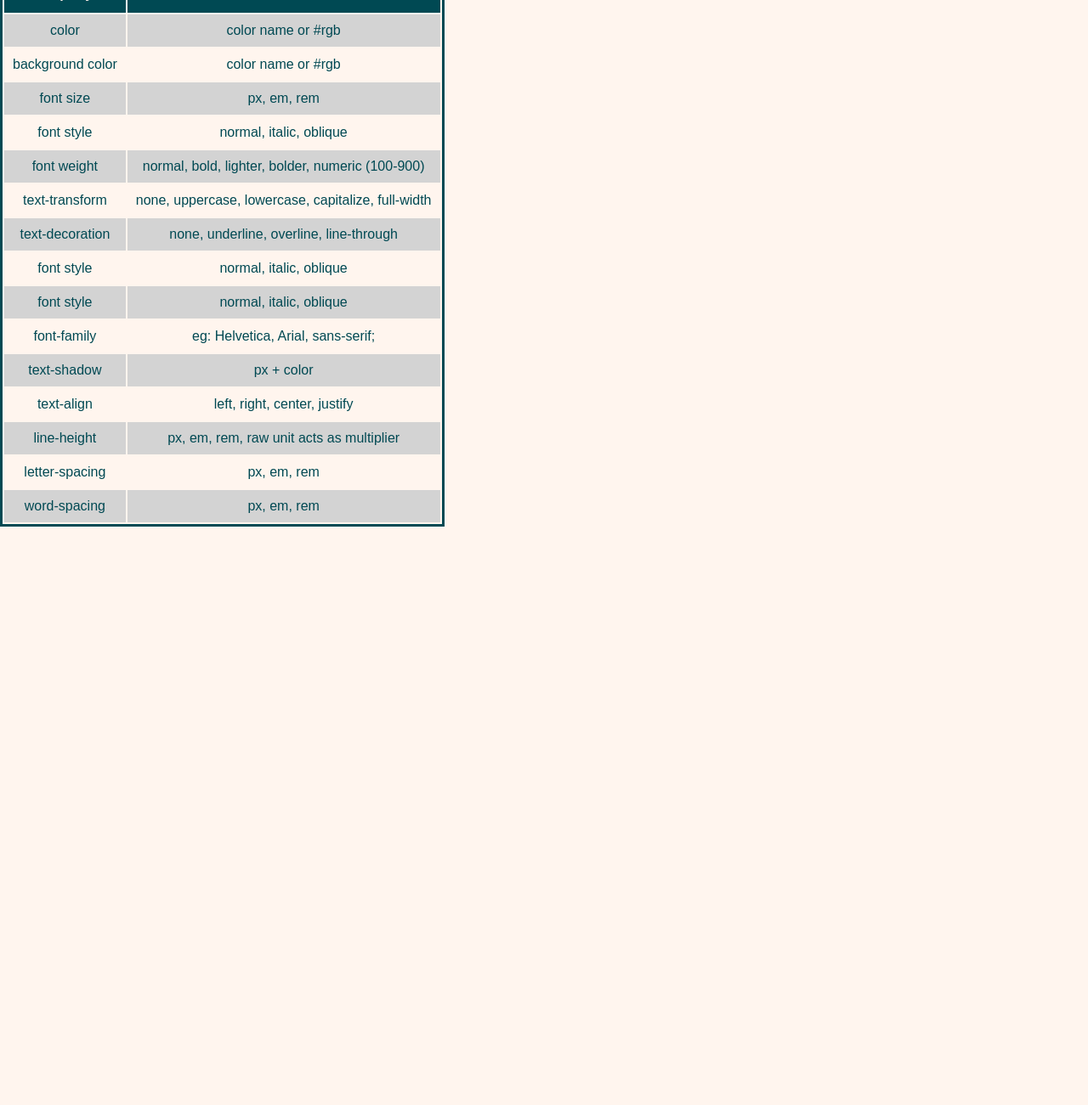
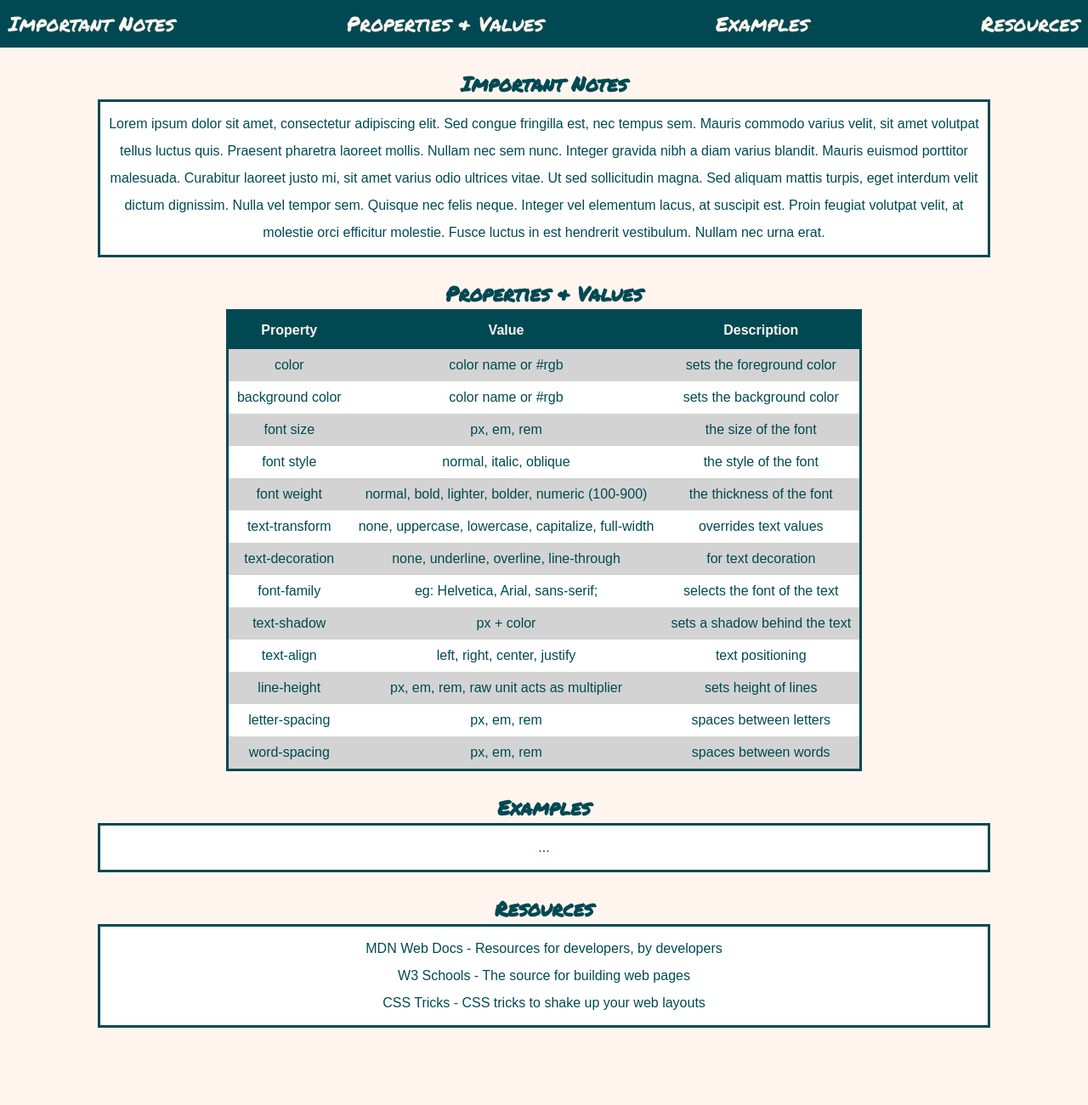
Before and after one commit to phtevenclarkos/cheatsheet, a plain HTML site: page index.html in a window 1280 px wide. Shown: the part 99-1400 px from the top of the page at 85% size. Before the commit the page ends 800 px from the top, so only its background shows below. Drawn offline with Linux system fonts and the light colour scheme.

Commit message:
commit three

```diff
--- a/index.html
+++ b/index.html
@@ -6,79 +6,121 @@
     <meta name="viewport" content="width=device-width, initial-scale=1.0">
     <title>Cheatsheet</title>
     <link rel="stylesheet" href="./resources/style.css">
+    <link href="https://fonts.googleapis.com/css2?family=Permanent+Marker&display=swap" rel="stylesheet">
 </head>
 <body>
+    <section class="banner">
     <h1>Cheatsheet - CSS</h1>
+        <ul>
+            <li><a href="#1">Important Notes</a></li>
+            <li><a href="#2">Properties & Values</a></li>
+            <li><a href="#3">Examples</a></li>
+            <li><a href="#4">Resources</a></li>
+        </ul>
+    </section>
+
     <!-- Section 1 -->
+        <section id="1">
 
-    <section class="section1">
-        <h2>CSS Properties & Values</h2>
+            <h2>Important Notes</h2>
+                <p class="text-box">Lorem ipsum dolor sit amet, consectetur adipiscing elit. Sed congue fringilla est, nec tempus sem. Mauris commodo varius velit, sit amet volutpat tellus luctus quis. Praesent pharetra laoreet mollis. Nullam nec sem nunc. Integer gravida nibh a diam varius blandit. Mauris euismod porttitor malesuada. Curabitur laoreet justo mi, sit amet varius odio ultrices vitae. Ut sed sollicitudin magna. Sed aliquam mattis turpis, eget interdum velit dictum dignissim. Nulla vel tempor sem. Quisque nec felis neque. Integer vel elementum lacus, at suscipit est. Proin feugiat volutpat velit, at molestie orci efficitur molestie. Fusce luctus in est hendrerit vestibulum. Nullam nec urna erat.</p>
+        </section>
+
+    <!-- Section 2 -->
+
+    <section id="2">
+        <h2>Properties & Values</h2>
             <table>
                 <tr>
                     <th>Property</th>
                     <th>Value</th>
+                    <th>Description</th>
                 </tr>
                 <tr>
                     <td>color</td>
                     <td>color name or #rgb</td>
+                    <td>sets the foreground color</td>
                 </tr>
                 <tr>
                     <td>background color</td>
                     <td>color name or #rgb</td>
+                    <td>sets the background color</td>
                 </tr>
                 <tr>
                     <td>font size</td>
                     <td>px, em, rem</td>
+                    <td>the size of the font</td>
                 </tr>
                 <tr>
                     <td>font style</td>
                     <td>normal, italic, oblique</td>
+                    <td>the style of the font</td>
                 </tr>
                 <tr>
                     <td>font weight</td>
                     <td>normal, bold, lighter, bolder, numeric (100-900)</td>
+                    <td>the thickness of the font</td>
                 </tr>
                 <tr>
                     <td>text-transform</td>
                     <td>none, uppercase, lowercase, capitalize, full-width</td>
+                    <td>overrides text values</td>
                 </tr>
                 <tr>
                     <td>text-decoration</td>
                     <td>none, underline, overline, line-through</td>
-                </tr>
-                <tr>
-                    <td>font style</td>
-                    <td>normal, italic, oblique</td>
-                </tr>
-                <tr>
-                    <td>font style</td>
-                    <td>normal, italic, oblique</td>
+                    <td>for text decoration</td>
                 </tr>
                 <tr>
                     <td>font-family</td>
                     <td>eg: Helvetica, Arial, sans-serif;</td>
+                    <td>selects the font of the text</td>
                 </tr>
                 <tr>
                     <td>text-shadow</td>
                     <td>px + color</td>
+                    <td>sets a shadow behind the text</td>
                 </tr>
                 <tr>
                     <td>text-align</td>
                     <td>left, right, center, justify</td>
+                    <td>text positioning</td>
                 </tr>
                 <tr>
                     <td>line-height</td>
                     <td>px, em, rem, raw unit acts as multiplier</td>
+                    <td>sets height of lines</td>
                 </tr>
                 <tr>
                     <td>letter-spacing</td>
                     <td>px, em, rem</td>
+                    <td>spaces between letters</td>
                 </tr>
                 <tr>
                     <td>word-spacing</td>
                     <td>px, em, rem</td>
+                    <td>spaces between words</td>
                 </tr>
             </table>
     </section>
+
+    <!-- Section 3 -->
+    <section id="3">
+        <h2>Examples</h2>
+        <p class="text-box">...</p>
+
+    </section>
+
+
+    <!-- Section 4 -->
+    <section id="4">
+        <h2>Resources</h2>
+            <ul class="text-box">
+                <li><a href="https://developer.mozilla.org/en-US/">MDN Web Docs - Resources for developers, by developers</a></li>
+                <li><a href="https://www.w3schools.com/">W3 Schools - The source for building web pages</a></li>
+                <li><a href="https://css-tricks.com/">CSS Tricks - CSS tricks to shake up your web layouts</a></li>
+            </ul>
+    </section>
+
 </body>
 </html>
--- a/resources/style.css
+++ b/resources/style.css
@@ -8,11 +8,38 @@ body{
     color: #004953;
     text-align: center;
     font-family: Arial, Helvetica, sans-serif;
+    margin-bottom: 200px
+}
+
+.banner{
+    background-color: #004953;
+    font-family: 'Permanent Marker', cursive;
+}
+
+.banner ul{
+    display: flex;
+    justify-content: space-between;
+    padding: 10px;
+}
+
+.banner ul a:hover{
+    opacity: 0.5;
+}
+
+.banner ul a{
+    color: seashell;
+    font-size: 1.5em;
+    text-decoration: none;
 }
 
 h1{
-    background-color: #004953;
     color: seashell;
+    padding: 15px;
+    font-size: 3em;
+}
+
+h2{
+    font-family: 'Permanent Marker', cursive;
 }
 
 th{
@@ -28,14 +55,40 @@ td, th{
     padding: 10px;
 }
 
+table{
+    border-spacing: 0;
+    margin-left: auto;
+    margin-right: auto;
+}
+
 tr:nth-child(even) td{
     background-color: lightgray;
 }
 
 tr:nth-child(odd) td{
-    background-color: #white;
+    background-color: white;
 }
 
 tr:hover td{
     background-color: yellow;
 }
+
+h2{
+    padding-top: 25px;
+}
+
+.text-box{
+    border: 3px solid #004953;
+    width: 80%;
+    margin-left: auto;
+    margin-right: auto;
+    padding: 10px;
+    line-height: 2em;
+    background-color: white;
+    list-style: none;
+}
+
+.text-box a{
+    text-decoration: none;
+    color: #004953;
+}
```
